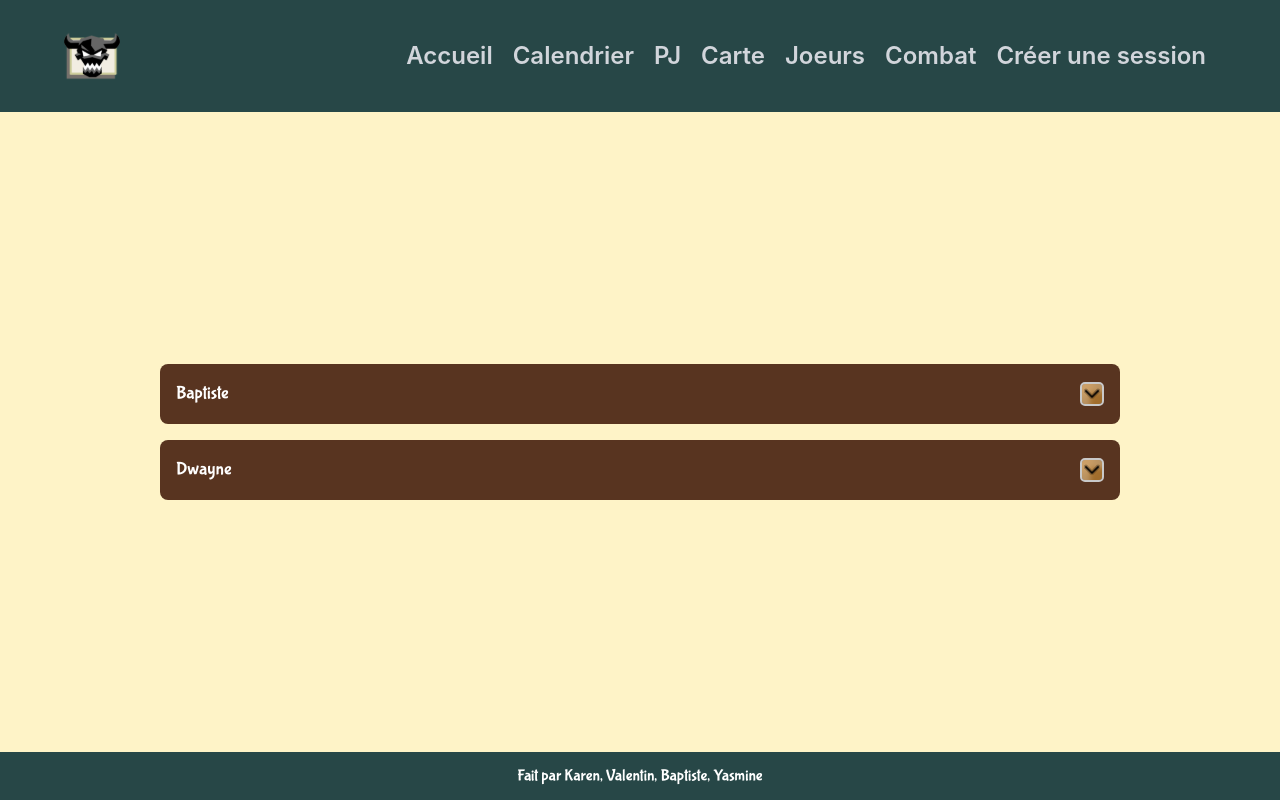
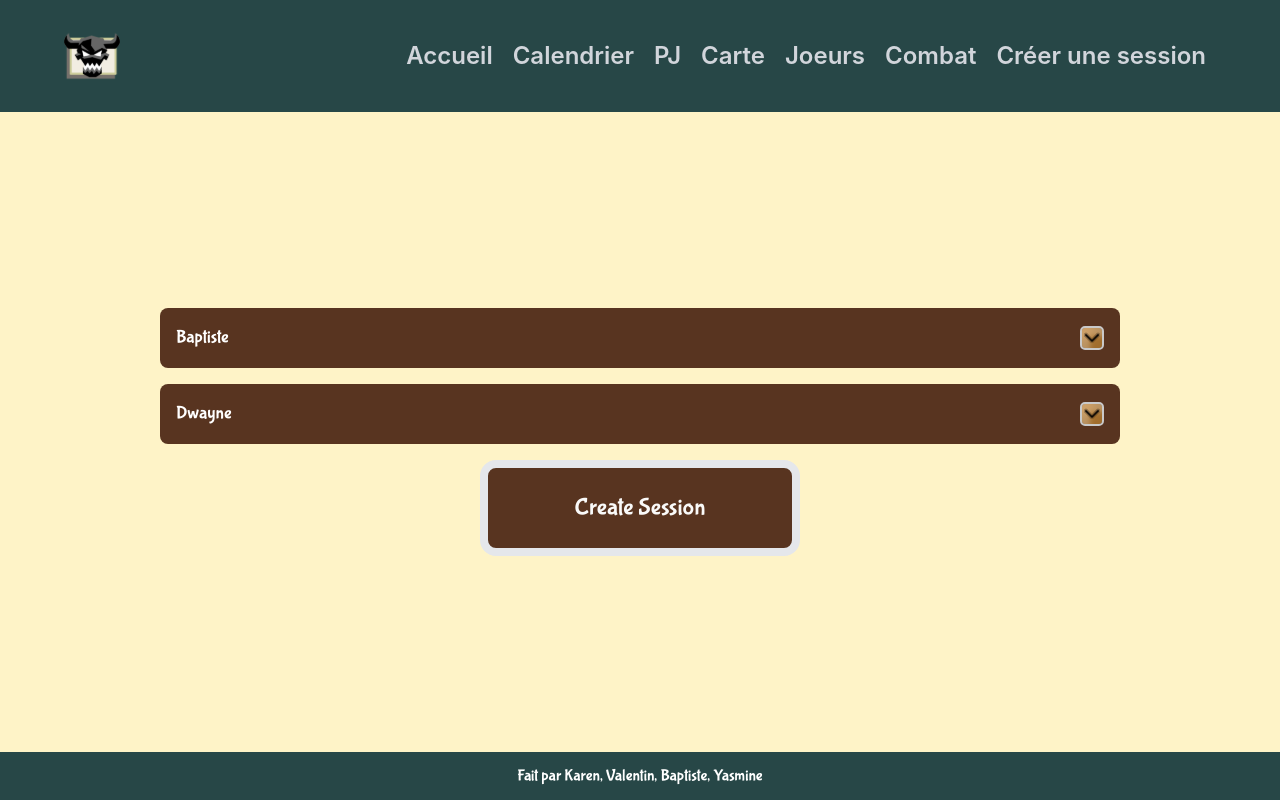
Before and after one commit to Enta12/lyssande, a React (Create React App) app in the folder front/: page /newSession in a window 1280 px wide. Built offline with nearby package versions, Linux system fonts and the light colour scheme.

Commit message:
feat(createSession): add button

```diff
--- a/front/src/pages/createSession.tsx
+++ b/front/src/pages/createSession.tsx
@@ -1,5 +1,6 @@
 import { useState } from "react";
 import PjSessionSelector from "../components/pjSessionSelector";
+import PrimaryButton from "../components/primary-button";
 import { pjsMocked, playerMocked } from "../moockedData"
 
 const CreateSession = () => {
@@ -24,9 +25,10 @@ const CreateSession = () => {
         <div className="w-full flex items-center flex-col gap-4">
             {players.map((player, index) => {
                 return (
-                    <PjSessionSelector quest={lastQuest} selectedPj={selectedPjs[index]} setSelectedPj={setSelectedPj} playerIndex={index} key={index} pjs={pjs.filter(pj => pj.player === player.id)} playerName={player.name} />
+                        <PjSessionSelector quest={lastQuest} selectedPj={selectedPjs[index]} setSelectedPj={setSelectedPj} playerIndex={index} key={index} pjs={pjs.filter(pj => pj.player === player.id)} playerName={player.name} />
                 )
             })}
+            <PrimaryButton text={"Create Session"} />
         </div>
     )
 }
--- a/front/src/pages/login/login.tsx
+++ b/front/src/pages/login/login.tsx
@@ -4,7 +4,7 @@ import PrimaryButton from "../../components/primary-button"
 const Login = () => {
     return (
         <div className="min-h-screen bg-cover h-full bg-[url('pages/login/login-background.png')] flex items-center justify-center">
-            <form className="pt-8 pb-28 flex flex-col bg-orange/[.8] h-3/4 w-5/12 rounded-3xl justify-around items-center">
+            <form className="gap-4 pt-8 pb-28 flex flex-col bg-orange/[.8] h-3/4 w-5/12 rounded-3xl justify-around items-center">
                 <Input placeholder="Identifiant" type="text" />
                 <Input placeholder="Mot de passe" type="password" />
                 <PrimaryButton text={"Connexion"}/>
```
